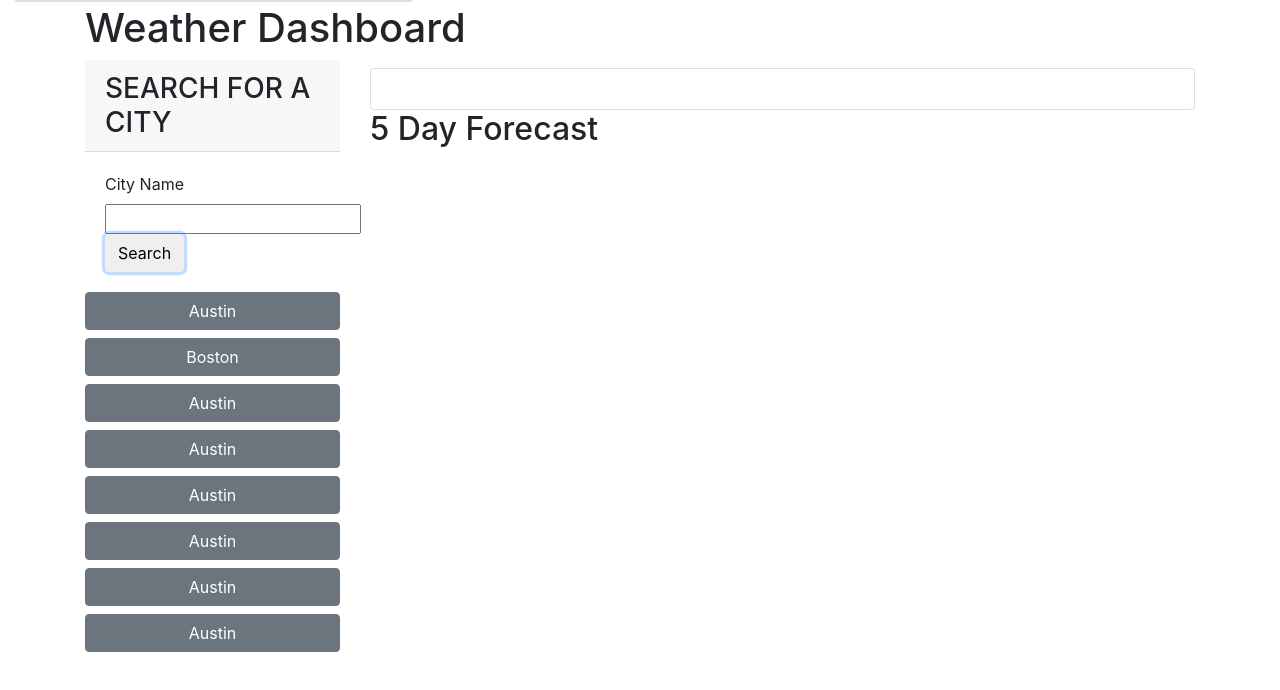
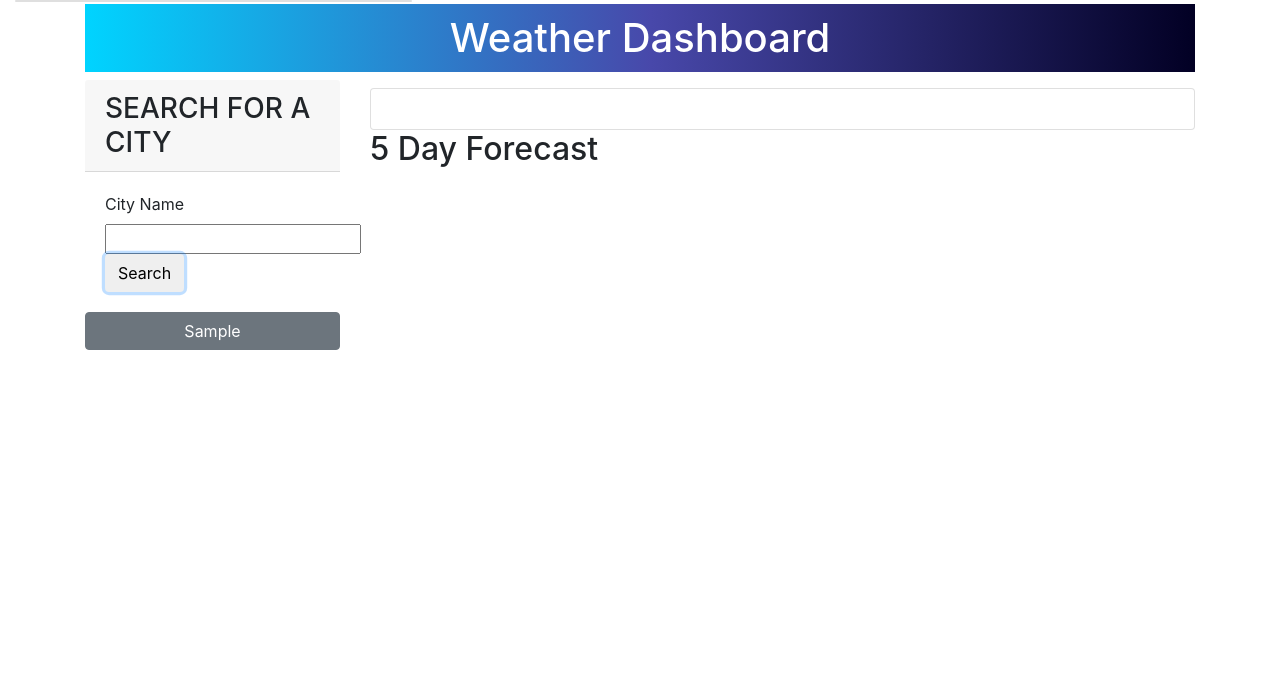
Before and after one commit to tiffsobczak/weather-app, a plain HTML site: page index.html in a window 1280 px wide. Both pictures are taken after typing "Sample" into the empty fields and a click on the button "Search". Drawn offline with nearby package versions, Linux system fonts and the light colour scheme; no server answers.

Commit message:
added local storage and styling

```diff
--- a/assets/script.js
+++ b/assets/script.js
@@ -12,6 +12,15 @@ var formSubmitHandler = function(event) {
 
     if (cityName) {
         getCityCoordinates(cityName)
+        var storedHistory=window.localStorage.getItem("history")
+            var history=[]
+            if (storedHistory !==null){
+                history=JSON.parse(storedHistory)
+            }
+            history.push(cityName)
+            window.localStorage.setItem("history", JSON.stringify(history))
+
+            loadHistory();
 
         //clear old content
         currentCondEl.textContent='';
@@ -30,8 +39,31 @@ var getCityCoordinates = function(city) {
             response.json().then(function(data) {
                 getCityConditions (data[0].lat, data[0].lon, city)
             })
+
         }
     })
+}
+
+var loadHistory=function(){
+    var historyEl=document.getElementById("history")
+    historyEl.innerHTML=""
+    var storedHistory=window.localStorage.getItem("history")
+    var history=[]
+    if (storedHistory !==null){
+        history=JSON.parse(storedHistory)
+    }
+    console.log(history)
+    for (var item of history)  {
+        const historyButtonEl=document.createElement("button")
+        historyButtonEl.classList.add("btn")
+        historyButtonEl.classList.add("btn-block")
+        historyButtonEl.classList.add("btn-secondary")
+        historyButtonEl.innerText=item
+        historyButtonEl.setAttribute ("onclick", "getCityCoordinates('" + item + ")")
+
+        historyEl.appendChild(historyButtonEl)
+    }
+
 }
 
 //passing lat and lon of searched city to get the conditions
@@ -115,3 +147,5 @@ var currentDayIcon= "http://openweathermap.org/img/wn/"+ current.weather[0].icon
 
 //add event listeners to forms
 cityFormEl.addEventListener('submit', formSubmitHandler);
+
+loadHistory();
--- a/assets/style.css
+++ b/assets/style.css
@@ -0,0 +1,7 @@
+.app-title{
+    color: white;
+    background: rgb(0,212,255);
+    background: linear-gradient(90deg, rgba(0,212,255,1) 0%, rgba(72,72,170,1) 51%, rgba(2,0,36,1) 100%);
+    padding: 10px;
+    text-align: center;
+}
--- a/index.html
+++ b/index.html
@@ -41,14 +41,7 @@
                 <input name="cityName" id="cityName" type="text" autofocus="true" class="form-input" />
                 <button type="submit" class="btn">Search</button>
               </form>
-              <button type="button" onclick= "getCityCoordinates('Austin')" class="btn btn-secondary btn-block">Austin</button>
-              <button type="button" onclick= "getCityCoordinates('Boston')" class="btn btn-secondary btn-block">Boston</button>
-              <button type="button" onclick= "getCityCoordinates('Austin')" class="btn btn-secondary btn-block">Austin</button>
-              <button type="button" onclick= "getCityCoordinates('Austin')" class="btn btn-secondary btn-block">Austin</button>
-              <button type="button" onclick= "getCityCoordinates('Austin')" class="btn btn-secondary btn-block">Austin</button>
-              <button type="button" onclick= "getCityCoordinates('Austin')" class="btn btn-secondary btn-block">Austin</button>
-              <button type="button" onclick= "getCityCoordinates('Austin')" class="btn btn-secondary btn-block">Austin</button>
-              <button type="button" onclick= "getCityCoordinates('Austin')" class="btn btn-secondary btn-block">Austin</button>
+              <div id="history"> </div>
             </div>
             <div class="col-9">
               <h2 class="subtitle"> <span id="city-searched"></span></h2>
```
